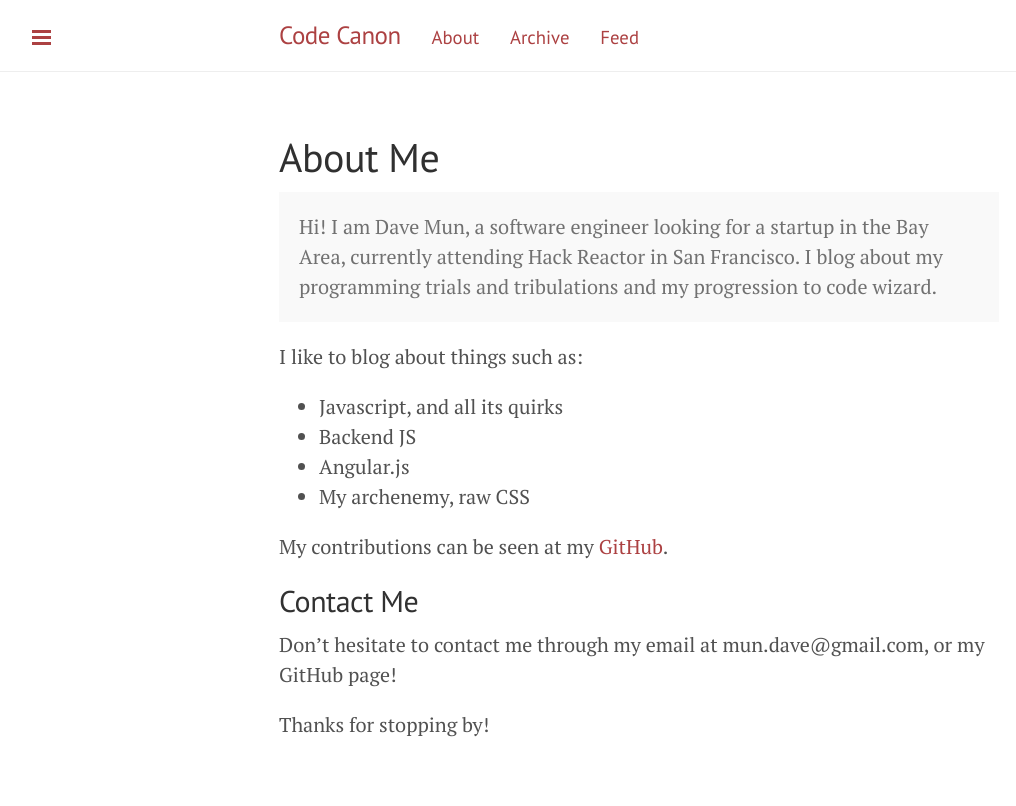
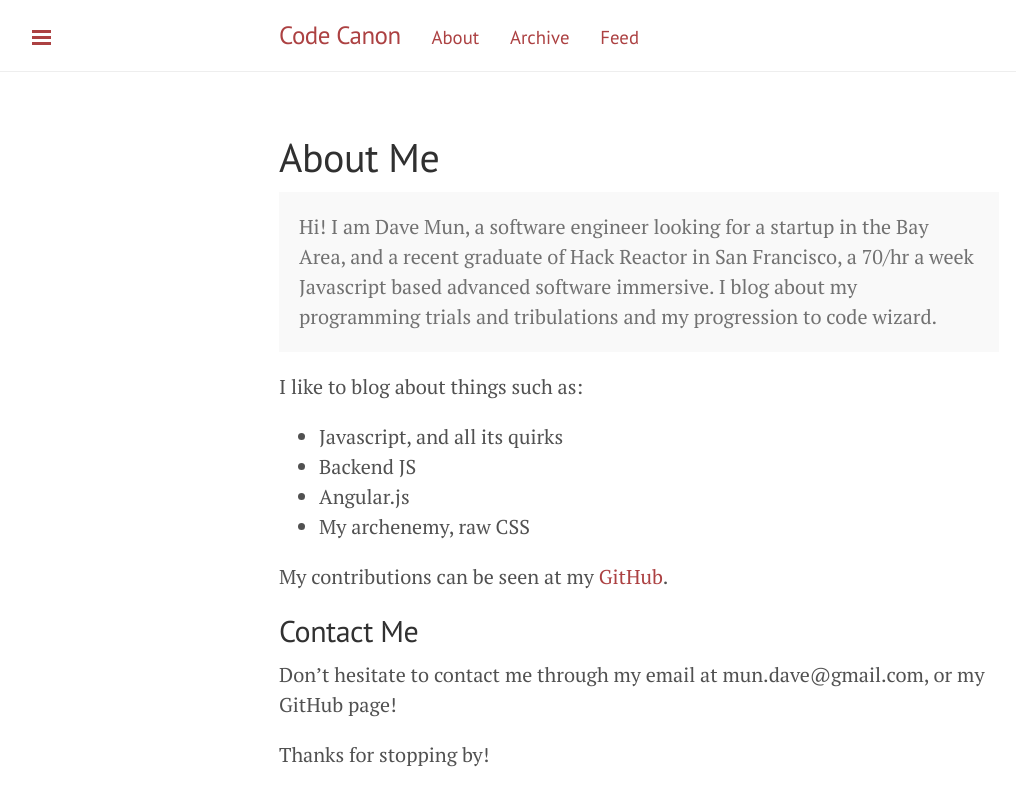
Before and after one commit to davemun/davemun.github.io, a Jekyll site: the page built from about.md, in a window 1280 px wide. Shown: the top 806 px of the page, without its empty margins (1-1017 px from the left). Built offline with Jekyll 4.4.1, drawn with Linux system fonts in a browser that asks for light colours; Markdown is read by kramdown in place of the engine named in the settings.

Commit message:
Updated About Me page.

```diff
--- a/about.md
+++ b/about.md
@@ -4,7 +4,7 @@ title: About Me
 ---
 
 <p class="message">
-  Hi! I am Dave Mun, a software engineer looking for a startup in the Bay Area, currently attending Hack Reactor in San Francisco. I blog
+  Hi! I am Dave Mun, a software engineer looking for a startup in the Bay Area, and a recent graduate of Hack Reactor in San Francisco, a 70/hr a week Javascript based advanced software immersive. I blog
 about my programming trials and tribulations and my progression to code wizard.
 </p>
 
```
